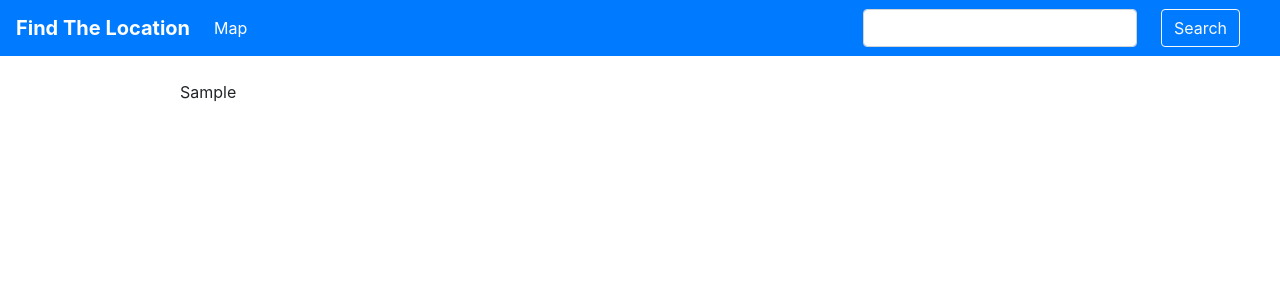
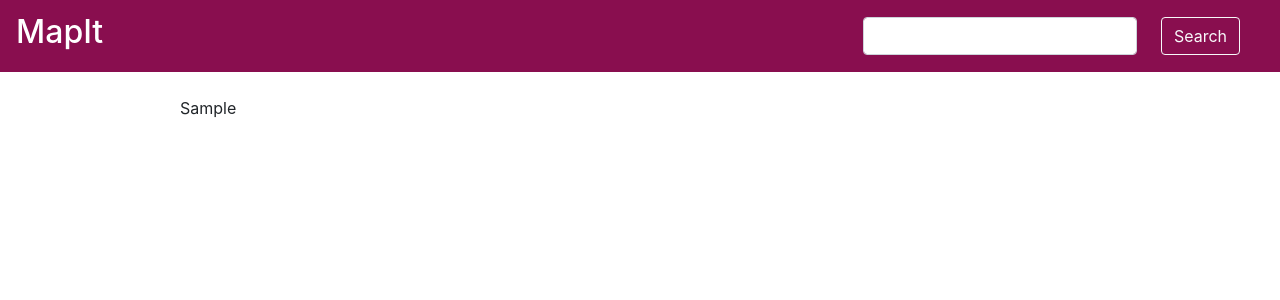
Before and after one commit to dikshasethi2511/MapswithDjango, a Django app: template mapproject/templates/index.html in a window 1280 px wide. Shown: the top 300 px of the page. Run offline with Django 4.2, Linux system fonts and the light colour scheme; the template is opened without the code that fills it: values that come from a table or form of the project are taken from there, most other values are stand-ins (such as "Sample title", 1, 10 or a date in 2020); some libraries are stand-ins or nearby versions.

Commit message:
Changed navbar colour

```diff
--- a/mapproject/templates/index.html
+++ b/mapproject/templates/index.html
@@ -10,12 +10,26 @@
     <link rel="stylesheet"  href="https://cdn.jsdelivr.net/npm/bootstrap@4.6.1/dist/css/bootstrap.min.css" integrity="sha384-zCbKRCUGaJDkqS1kPbPd7TveP5iyJE0EjAuZQTgFLD2ylzuqKfdKlfG/eSrtxUkn" crossorigin="anonymous">
 
     <title>Creating maps with Django</title>
+    <style>
+        /* Modify the background color */
+
+        .navbar-custom {
+            background-color: #890e4f;
+        }
+        /* Modify brand and text color */
+
+        .navbar-custom .navbar-brand,
+        .navbar-custom .navbar-text {
+            color: white;
+        }
+    </style>
 
   </head>
+
   <body>
 
-  <nav class="navbar navbar-expand-lg navbar-dark bg-primary">
-  <a class="navbar-brand" href="#"><b>Find The Location</b></a>
+  <nav class="navbar navbar-expand-lg navbar-custom">
+  <a class="navbar-brand" href="{% url 'index' %}"><h2>MapIt</h2> <span class="sr-only">(current)</span></a>
   <button class="navbar-toggler" type="button" data-toggle="collapse" data-target="#navbarSupportedContent" aria-controls="navbarSupportedContent" aria-expanded="false" aria-label="Toggle navigation">
     <span class="navbar-toggler-icon"></span>
   </button>
@@ -23,7 +37,8 @@
   <div class="collapse navbar-collapse" id="navbarSupportedContent">
     <ul class="navbar-nav mr-auto">
       <li class="nav-item active">
-        <a class="nav-link" href="{% url 'index' %}">Map <span class="sr-only">(current)</span></a>
+<!--        <p style="font-size:80%; color:white;"> Enter the name of the location</p>-->
+<!--        <a class="nav-brand" href="{% url 'index' %}">Map <span class="sr-only">(current)</span></a>-->
 
     </ul>
     <form class="form-inline my-2 my-lg-0" method="POST">
```
